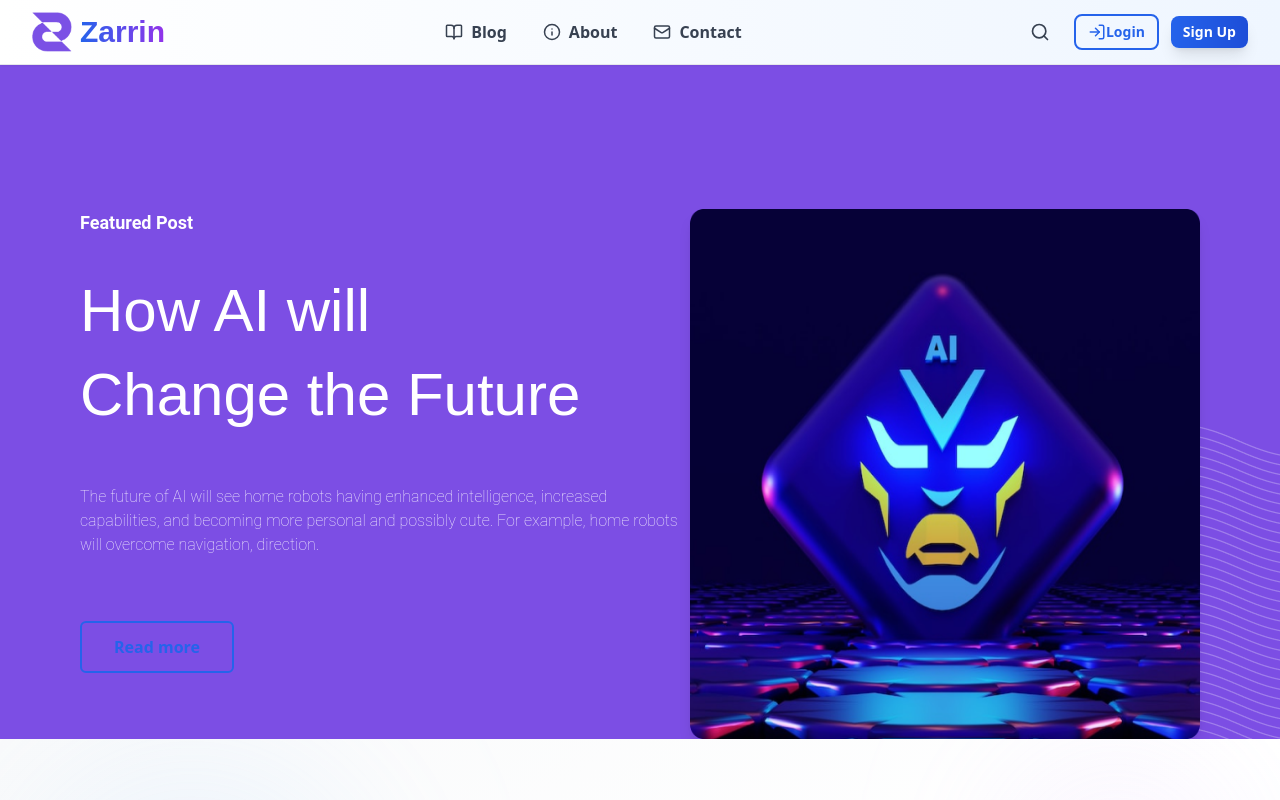
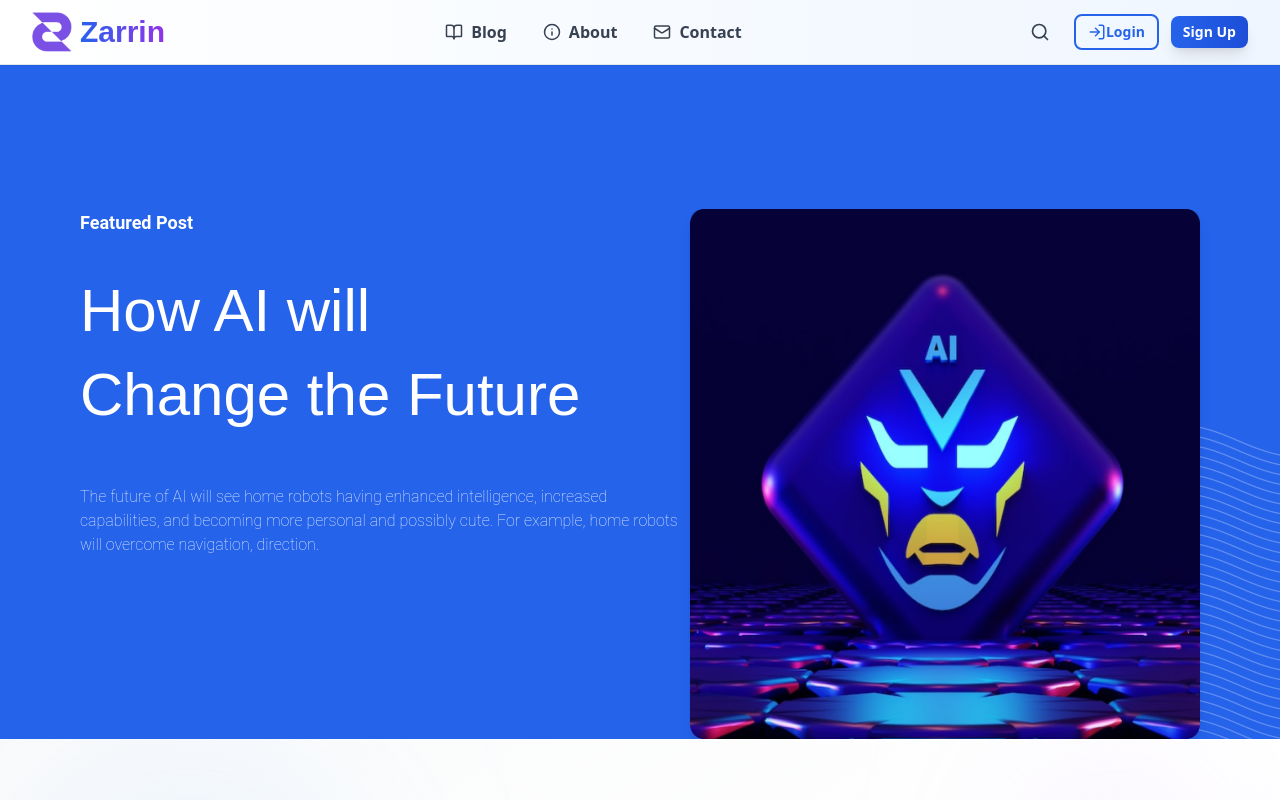
Before and after one commit to Avneesh-kumar14/Zarrin-Blogs, a React (Create React App) app in the folder zarrin_blogs/: page / in a window 1280 px wide. Shown: the top 800 px of the page. Built offline with nearby package versions, Linux system fonts and the light colour scheme.

Commit message:
Increase map height to 900px on contact page and replace purple primary color with blue for consistent design theme

```diff
--- a/zarrin_blogs/src/Component/Main Component/ContactPage.jsx
+++ b/zarrin_blogs/src/Component/Main Component/ContactPage.jsx
@@ -133,12 +133,12 @@ const ContactPage = () => {
         </div>
 
         {/* Map Section */}
-        <div className="relative mb-12 rounded-2xl overflow-hidden shadow-2xl">
+        <div className="relative mb-12 rounded-2xl overflow-hidden shadow-2xl h-screen md:h-[900px]">
           <iframe
             title="Google Map"
             src="https://www.google.com/maps/embed?pb=!1m18!1m12!1m3!1d3559.1380000000003!2d80.98700000000001!3d26.850000000000!2m3!1f0!2f0!3f0!3m2!1i1024!2i768!4f13.1!3m3!1m2!1s0x399be2d5e12a3f%3A0x0!2sGomti%20Nagar%2C%20Lucknow%2C%20India!5e0!3m2!1sen!2sin!4v1691563123456!5m2!1sen!2sin"
             width="100%"
-            height="450"
+            height="100%"
             style={{ border: 0 }}
             allowFullScreen=""
             loading="lazy"
--- a/zarrin_blogs/tailwind.config.js
+++ b/zarrin_blogs/tailwind.config.js
@@ -17,7 +17,7 @@ module.exports = {
         'custom-x':'576px',
       },
       colors: {
-        primary: '#7C4EE4',
+        primary: '#2563EB',
         dark: '#333333',
         secondary: '#666666',
         tertiary: '#FFFFFF',
```
